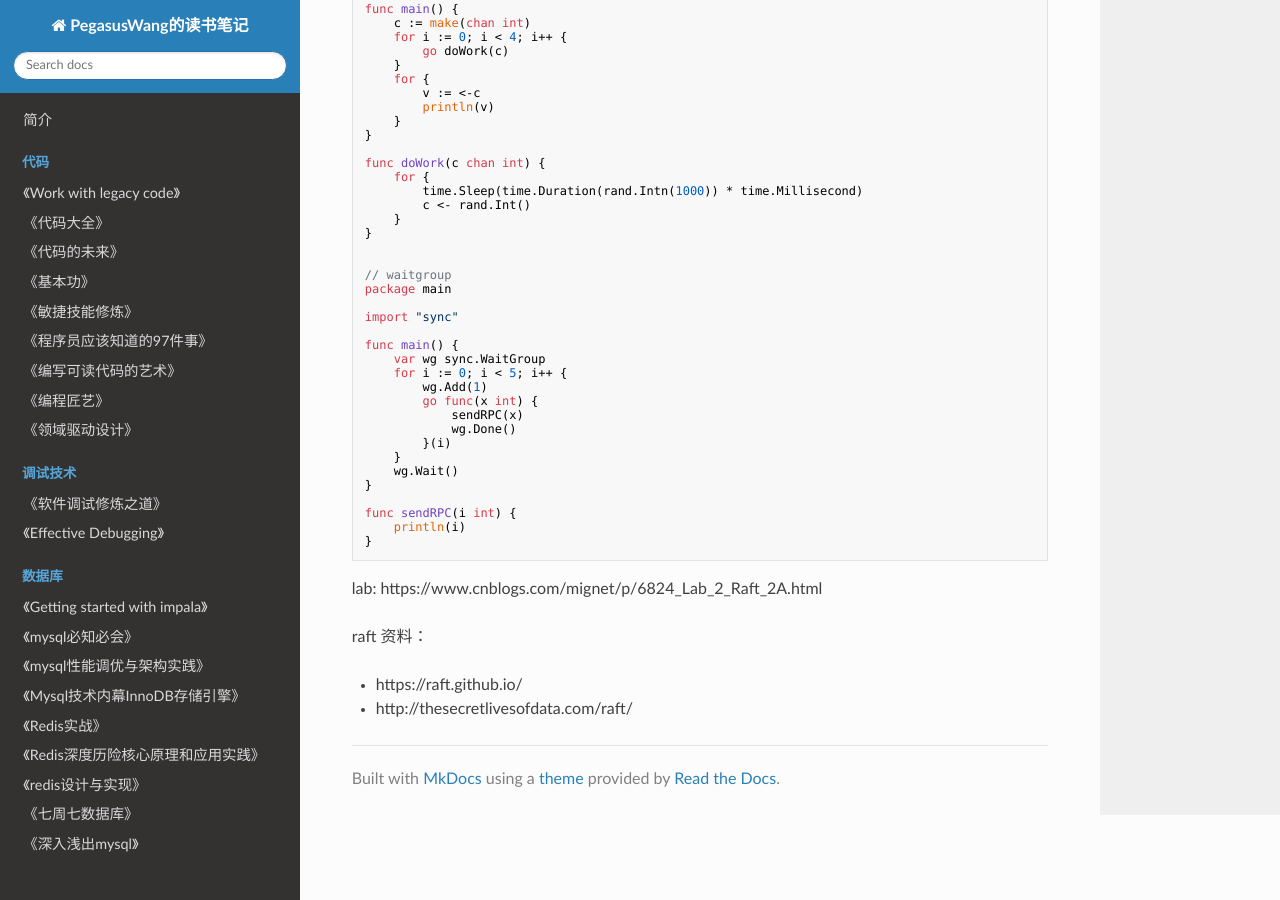
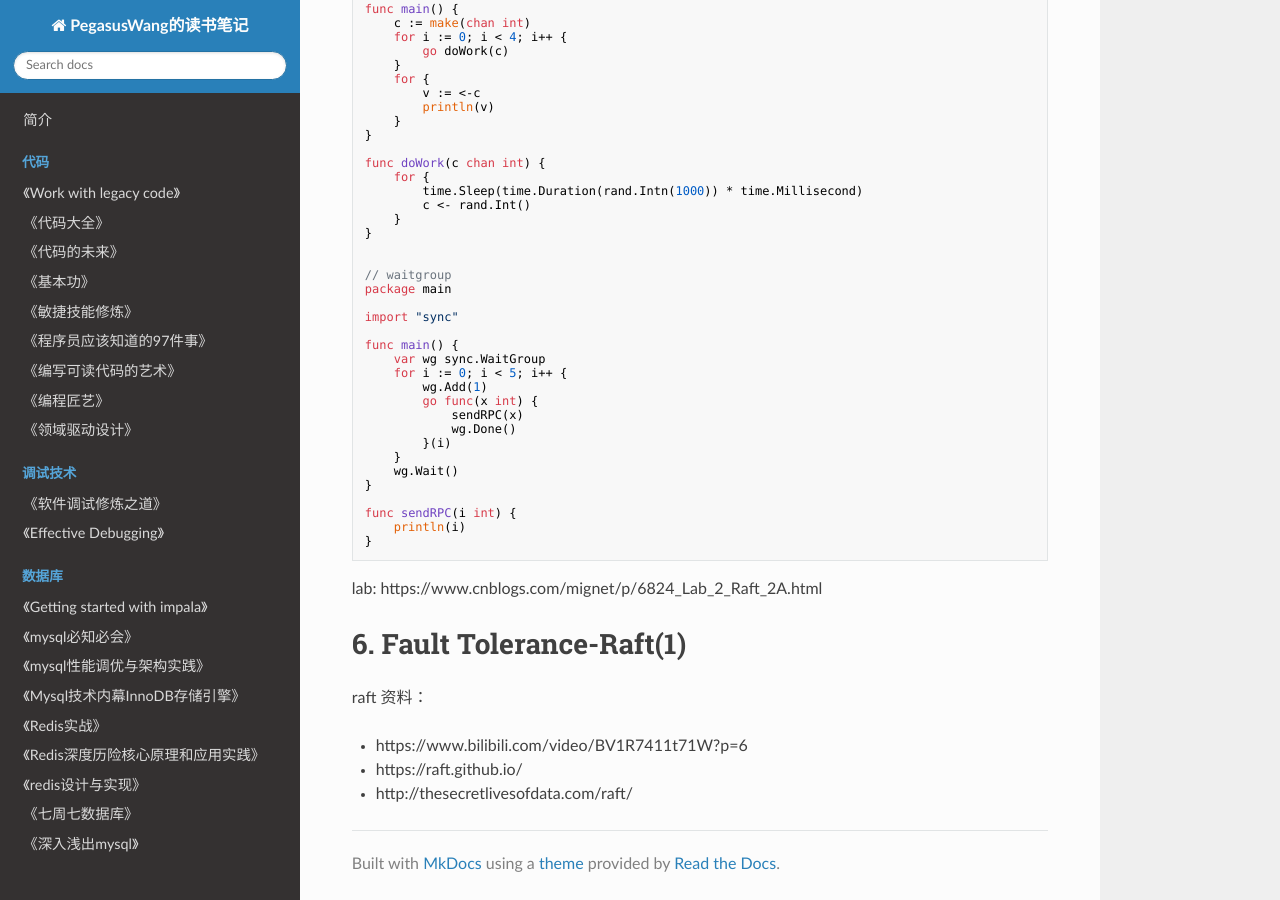
Before and after one commit to PegasusWang/booknotes, an MkDocs documentation site: the page built from docs/lecture/MIT6.824分布式系统工程/readme.md, in a window 1280 px wide and 900 px high, scrolled down 12985 px. Built offline with MkDocs 1.6.1, drawn with Linux system fonts in a browser that asks for light colours; nearby versions of some CDN libraries; old or Windows-style settings are respelled for this version of MkDocs.

Commit message:
lecture mit6.824

```diff
--- a/docs/lecture/MIT6.824分布式系统工程/readme.md
+++ b/docs/lecture/MIT6.824分布式系统工程/readme.md
@@ -493,7 +493,11 @@ func sendRPC(i int) {
 
 lab: https://www.cnblogs.com/mignet/p/6824_Lab_2_Raft_2A.html
 
+
+# 6. Fault Tolerance-Raft(1)
+
 raft 资料：
 
+- https://www.bilibili.com/video/BV1R7411t71W?p=6
 - https://raft.github.io/
 - http://thesecretlivesofdata.com/raft/
```
